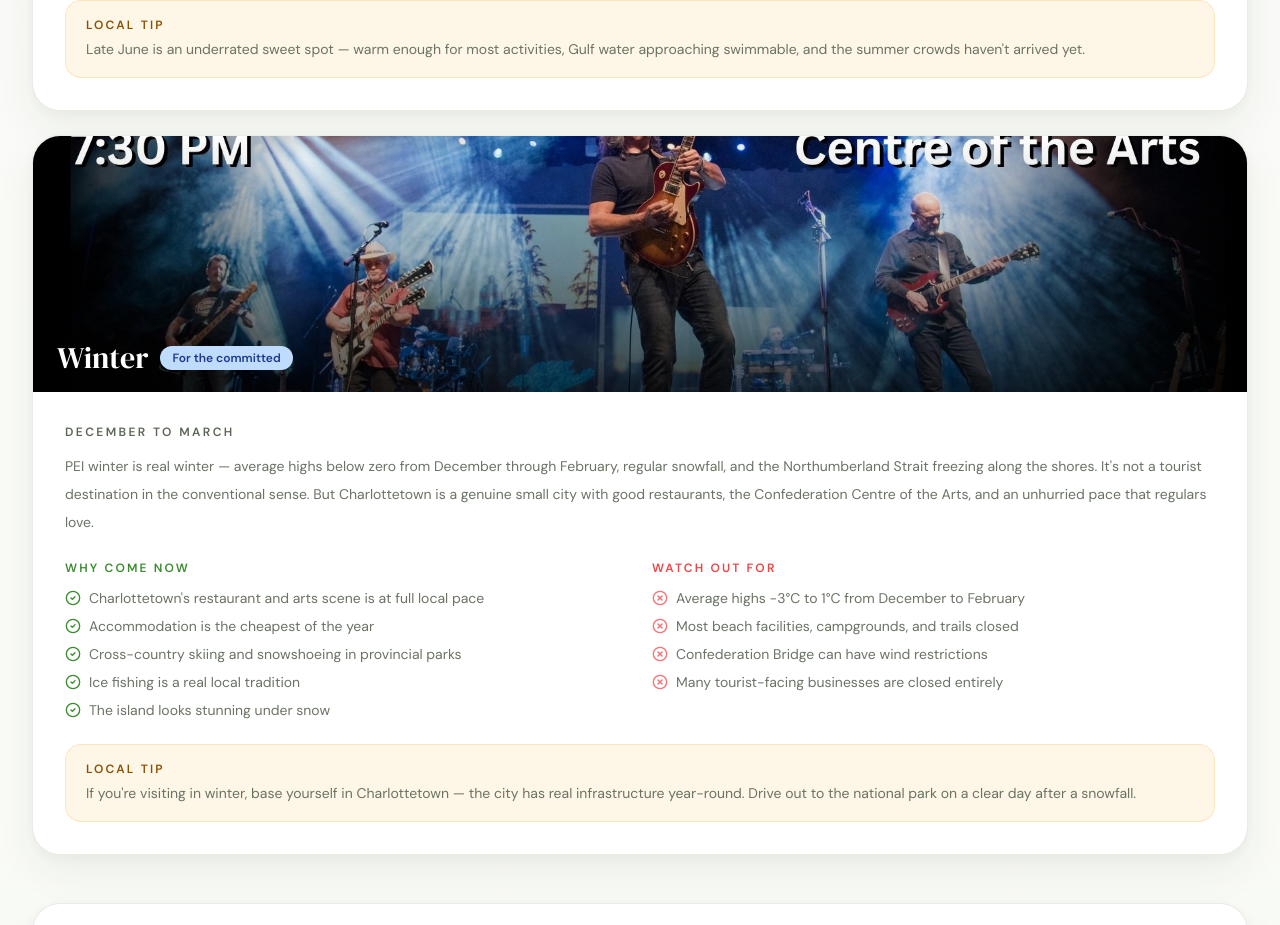
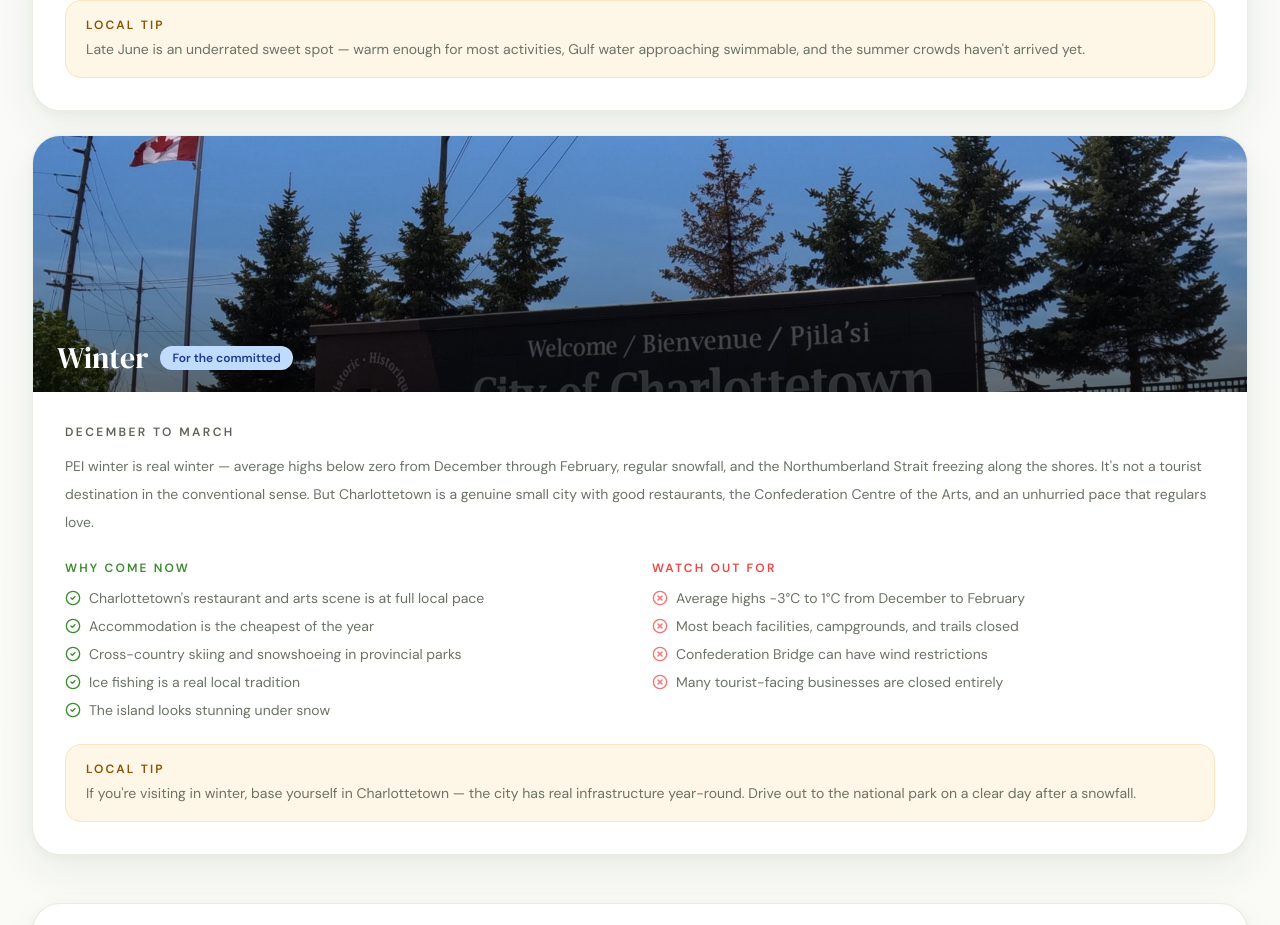
Before and after one commit to openairweatherstacks/OpenAirPEI, a Next.js app: page /best-time-to-visit-pei in a window 1280 px wide. Shown: the part 4040-4965 px from the top of the page. Built offline with nearby package versions, Linux system fonts and the light colour scheme.

Commit message:
Update all Charlottetown image references to charlotttetowncity.jpeg
Co-Authored-By: Claude Sonnet 4.6 <noreply@anthropic.com>

```diff
--- a/app/best-time-to-visit-pei/page.tsx
+++ b/app/best-time-to-visit-pei/page.tsx
@@ -135,8 +135,8 @@ const SEASONS = [
     months: "December to March",
     score: "For the committed",
     scoreColor: "bg-blue-200 text-blue-900",
-    image: "/charlottetown.jpg",
-    imageAlt: "Charlottetown city in winter",
+    image: "/charlotttetowncity.jpeg",
+    imageAlt: "City of Charlottetown in winter",
     summary:
       "PEI winter is real winter — average highs below zero from December through February, regular snowfall, and the Northumberland Strait freezing along the shores. It's not a tourist destination in the conventional sense. But Charlottetown is a genuine small city with good restaurants, the Confederation Centre of the Arts, and an unhurried pace that regulars love.",
     pros: [
--- a/app/explore/page.tsx
+++ b/app/explore/page.tsx
@@ -69,7 +69,7 @@ const CATEGORIES: Category[] = [
     label: "Cities & Towns",
     description: "Live conditions for Charlottetown, Summerside, Stratford, Cornwall, and more.",
     types: ["city", "community"],
-    image: "/charlottetown.jpg",
+    image: "/charlotttetowncity.jpeg",
     accent: "from-charcoal/80 to-charcoal/40",
     textAccent: "text-white/90",
   },
@@ -223,7 +223,7 @@ const CITY_PAGE_IDS = new Set(["charlottetown", "summerside"]);
 function ExploreCard({ entry }: { entry: LocationConditions }) {
   const LOCATION_IMAGES: Record<string, string> = {
     cavendish: "/get-images/cavendish.jpg",
-    charlottetown: "/charlottetown.jpg",
+    charlottetown: "/charlotttetowncity.jpeg",
     "confederation-trail": "/get-images/confederation-trail.jpg",
     "victoria-park": "/victoria.png",
     greenwich: "/get-images/dunes.jpg",
--- a/app/location/[id]/page.tsx
+++ b/app/location/[id]/page.tsx
@@ -37,7 +37,7 @@ export const revalidate = 600;
 
 const LOCATION_HERO_IMAGES: Record<string, { src: string; alt: string }> = {
   cavendish: { src: "/get-images/cavendish.jpg", alt: "Cavendish Beach red sand and blue water, PEI" },
-  charlottetown: { src: "/charlottetown.jpg", alt: "Charlottetown city, PEI" },
+  charlottetown: { src: "/charlotttetowncity.jpeg", alt: "City of Charlottetown, PEI" },
   greenwich: { src: "/get-images/dunes.jpg", alt: "Greenwich Dunes boardwalk through coastal dunes" },
   "confederation-trail": { src: "/get-images/confederation-trail.jpg", alt: "Confederation Trail flat path through PEI countryside" },
   "confederation-bridge": { src: "/get-images/confederationbridege.jpg", alt: "Confederation Bridge spanning the Northumberland Strait" },
--- a/components/conditions/ConditionsCard.tsx
+++ b/components/conditions/ConditionsCard.tsx
@@ -15,7 +15,7 @@ const TOWN_PAGE_IDS = new Set(["cornwall", "stratford", "summerside"]);
 
 const LOCATION_IMAGES: Record<string, string> = {
   cavendish: "/get-images/cavendish.jpg",
-  charlottetown: "/charlottetown.jpg",
+  charlottetown: "/charlotttetowncity.jpeg",
   "confederation-trail": "/get-images/confederation-trail.jpg",
   greenwich: "/get-images/dunes.jpg",
   "confederation-bridge": "/get-images/confederationbridege.jpg",
--- a/components/ui/ExploreSearch.tsx
+++ b/components/ui/ExploreSearch.tsx
@@ -26,7 +26,7 @@ const CITY_PAGE_IDS = new Set(["charlottetown", "summerside"]);
 
 const LOCATION_IMAGES: Record<string, string> = {
   cavendish: "/get-images/cavendish.jpg",
-  charlottetown: "/charlottetown.jpg",
+  charlottetown: "/charlotttetowncity.jpeg",
   "confederation-trail": "/get-images/confederation-trail.jpg",
   "victoria-park": "/victoria.png",
   greenwich: "/get-images/dunes.jpg",
--- a/lib/data/towns.ts
+++ b/lib/data/towns.ts
@@ -807,7 +807,7 @@ export const TOWN_PROFILES: Record<string, TownProfile> = {
       "Live weather, tides, and outdoor conditions for Charlottetown, PEI — the birthplace of Canada, on the shores of the Hillsborough River.",
     officialSiteUrl: "https://www.charlottetown.ca",
     parksAndTrailsUrl: "https://www.charlottetown.ca/en/community-services/parks-and-recreation.aspx",
-    heroImagePath: "/charlottetown.jpg",
+    heroImagePath: "/charlotttetowncity.jpeg",
     heroImageAlt: "Charlottetown, PEI",
     intelSpots: [
       {
```
